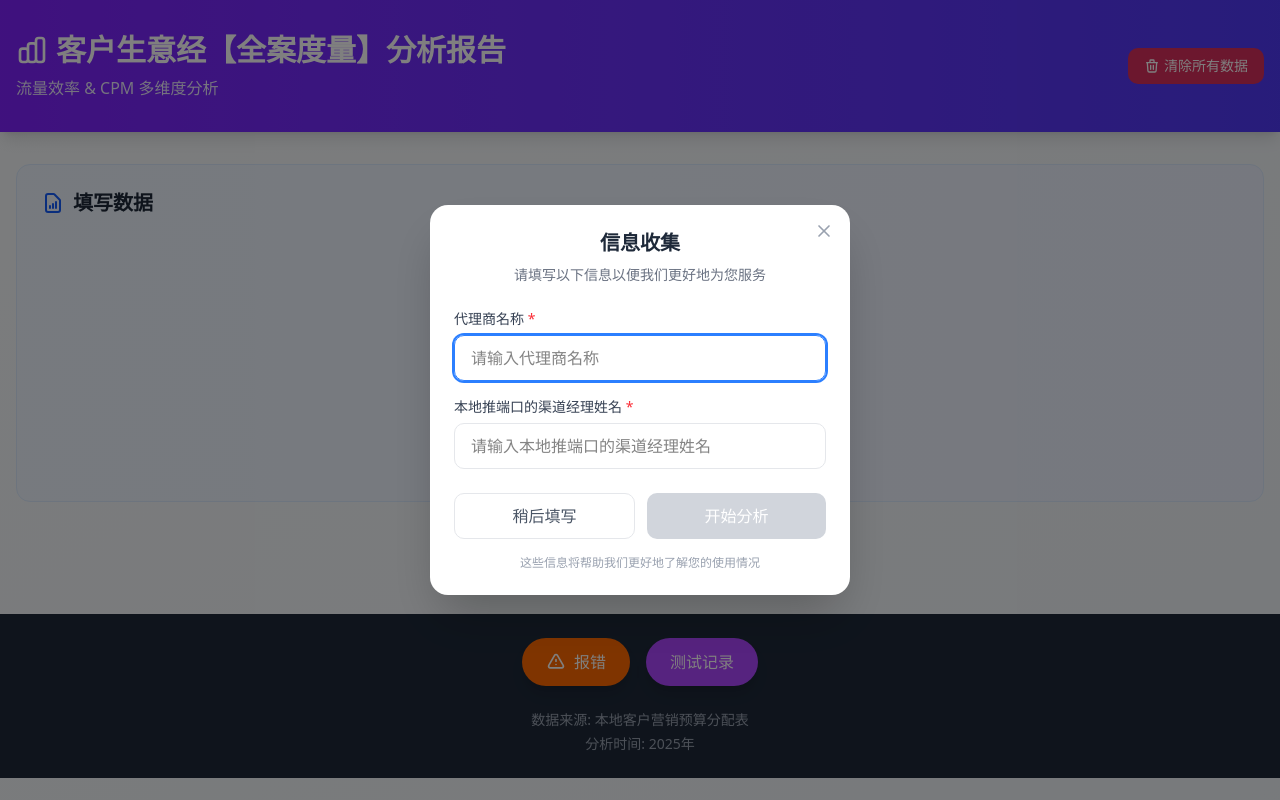
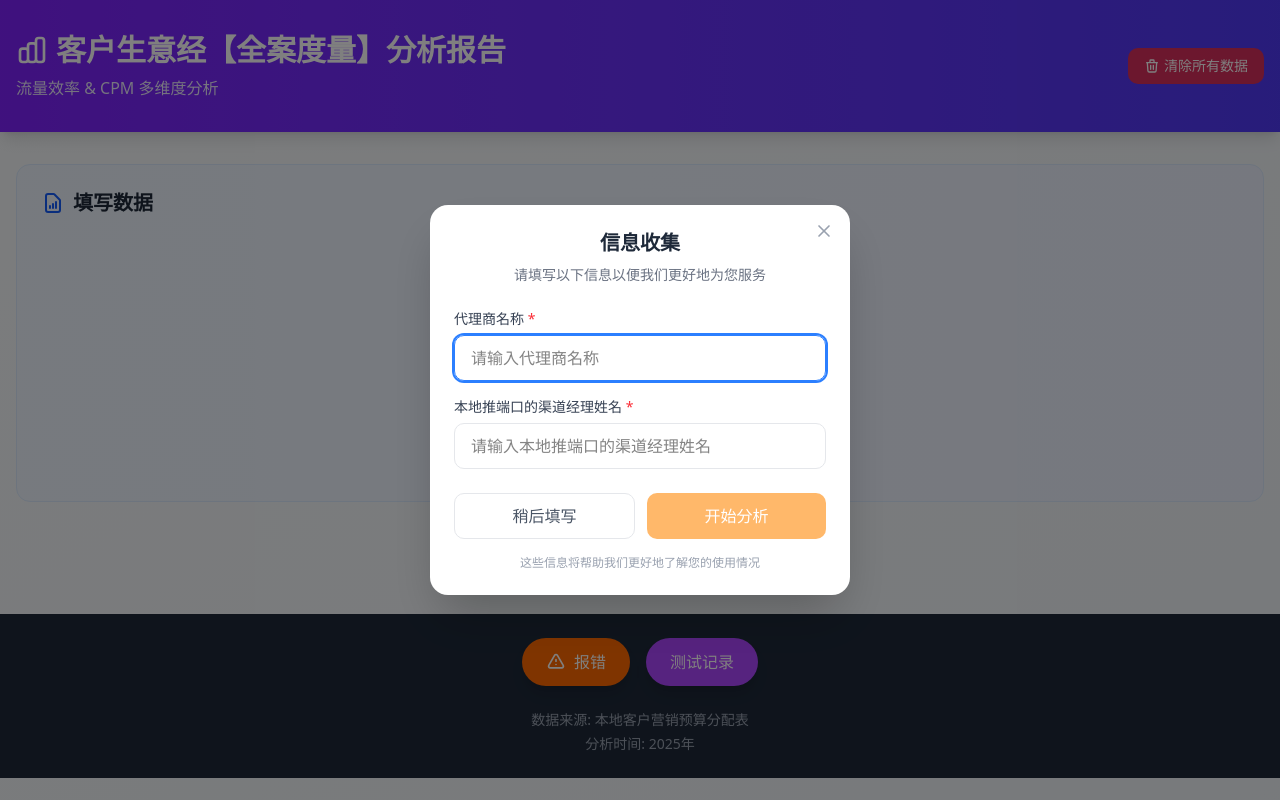
Before and after one commit to lorraineqiao/data-analysis-report-public, a Next.js app: page / in a window 1280 px wide. Built offline with nearby package versions, Linux system fonts and the light colour scheme.

Commit message:
style: 禁用状态按钮也显示橙色

```diff
--- a/src/components/UserInfoModal.tsx
+++ b/src/components/UserInfoModal.tsx
@@ -87,7 +87,7 @@ export default function UserInfoModal({ isOpen, onClose, onSubmit }: UserInfoMod
           <button
             onClick={handleSubmit}
             disabled={!agentName.trim() || !managerName.trim()}
-            className="flex-1 px-4 py-2.5 bg-orange-500 text-white rounded-lg hover:bg-orange-600 disabled:bg-gray-300 disabled:cursor-not-allowed transition-colors"
+            className="flex-1 px-4 py-2.5 bg-orange-500 text-white rounded-lg hover:bg-orange-600 disabled:bg-orange-300 disabled:text-white disabled:cursor-not-allowed transition-colors"
           >
             开始分析
           </button>
```
